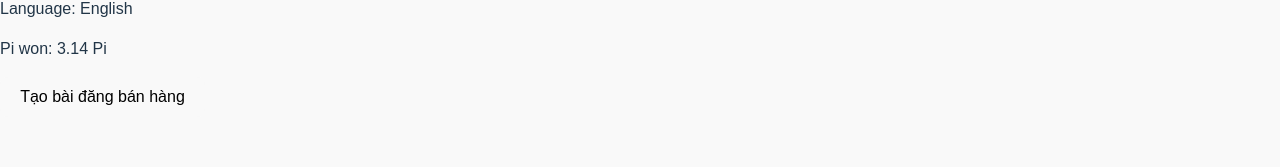
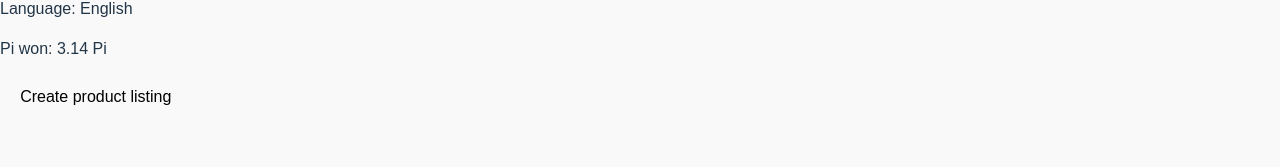
Before and after one commit to phamhongphuctu/zone, a React (Vite) app: page /profile in a window 1280 px wide. Shown: the part 421-588 px from the top of the page. Built offline with nearby package versions, Linux system fonts and the light colour scheme.

Commit message:
moi nhata

```diff
--- a/src/i18n/en.json
+++ b/src/i18n/en.json
@@ -15,6 +15,8 @@
 "product_name": "Product Name",
 "price": "Price",
 "description": "Description",
-"submit": "Submit"
+"submit": "Submit",
+"create_sell_post": "Create product listing"
+
 
 }
--- a/src/i18n/es.json
+++ b/src/i18n/es.json
@@ -18,6 +18,8 @@
 "product_name": "Nombre del producto",
 "price": "Precio",
 "description": "Descripción",
-"submit": "Enviar"
+"submit": "Enviar",
+"create_sell_post": "Crear publicación de venta"
+
 
     }
--- a/src/i18n/vi.json
+++ b/src/i18n/vi.json
@@ -15,6 +15,8 @@
 "product_name": "Tên sản phẩm",
 "price": "Giá",
 "description": "Mô tả",
-"submit": "Gửi"
+"submit": "Gửi",
+"create_sell_post": "Tạo bài đăng bán hàng"
+
 
   }
--- a/src/pages/Profile.tsx
+++ b/src/pages/Profile.tsx
@@ -18,8 +18,9 @@ export default function Profile() {
 
       {/* 👇 Nút tạo bài đăng */}
       <button onClick={() => navigate("/sell")} className="zone-btn">
-        Tạo bài đăng bán hàng
-      </button>
+  {t("create_sell_post")}
+</button>
+
 
       <BottomNav />
     </div>
```
